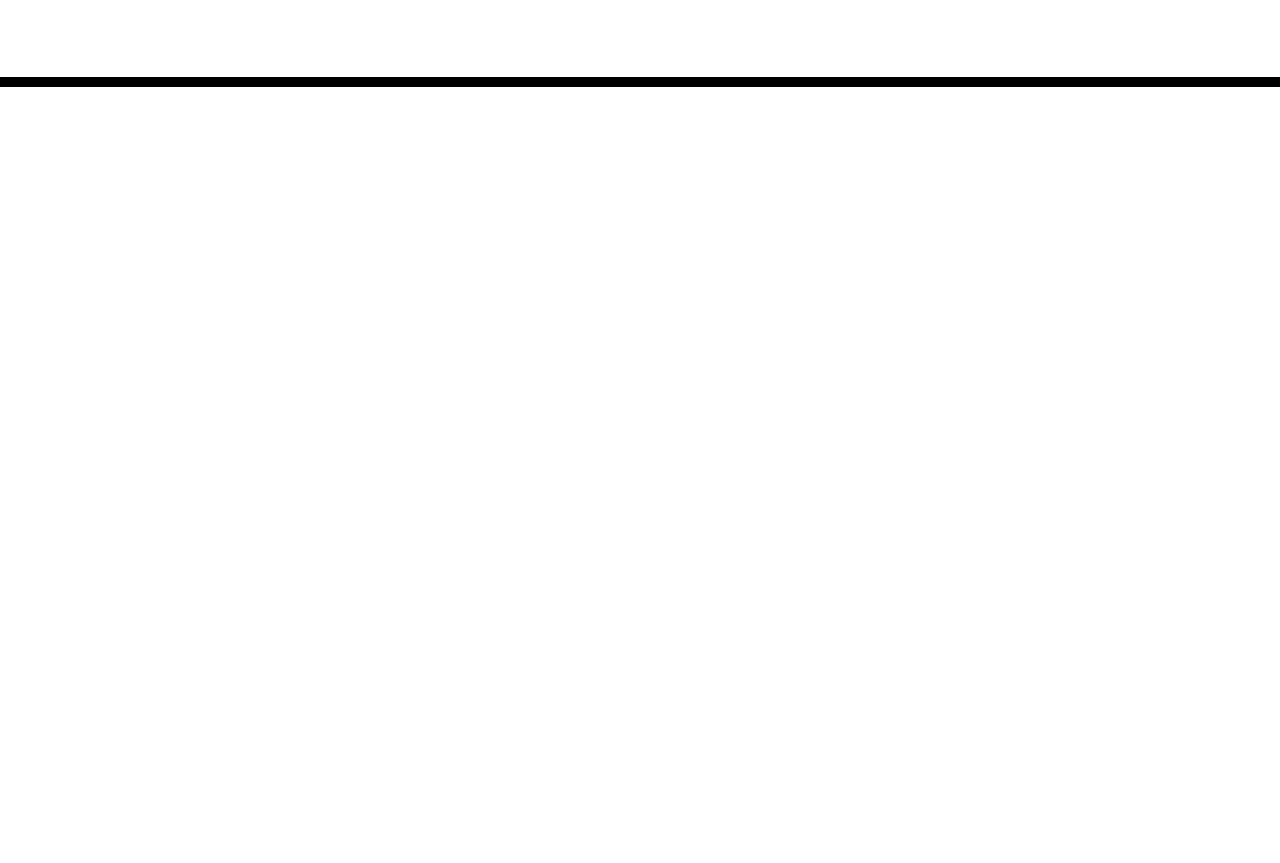
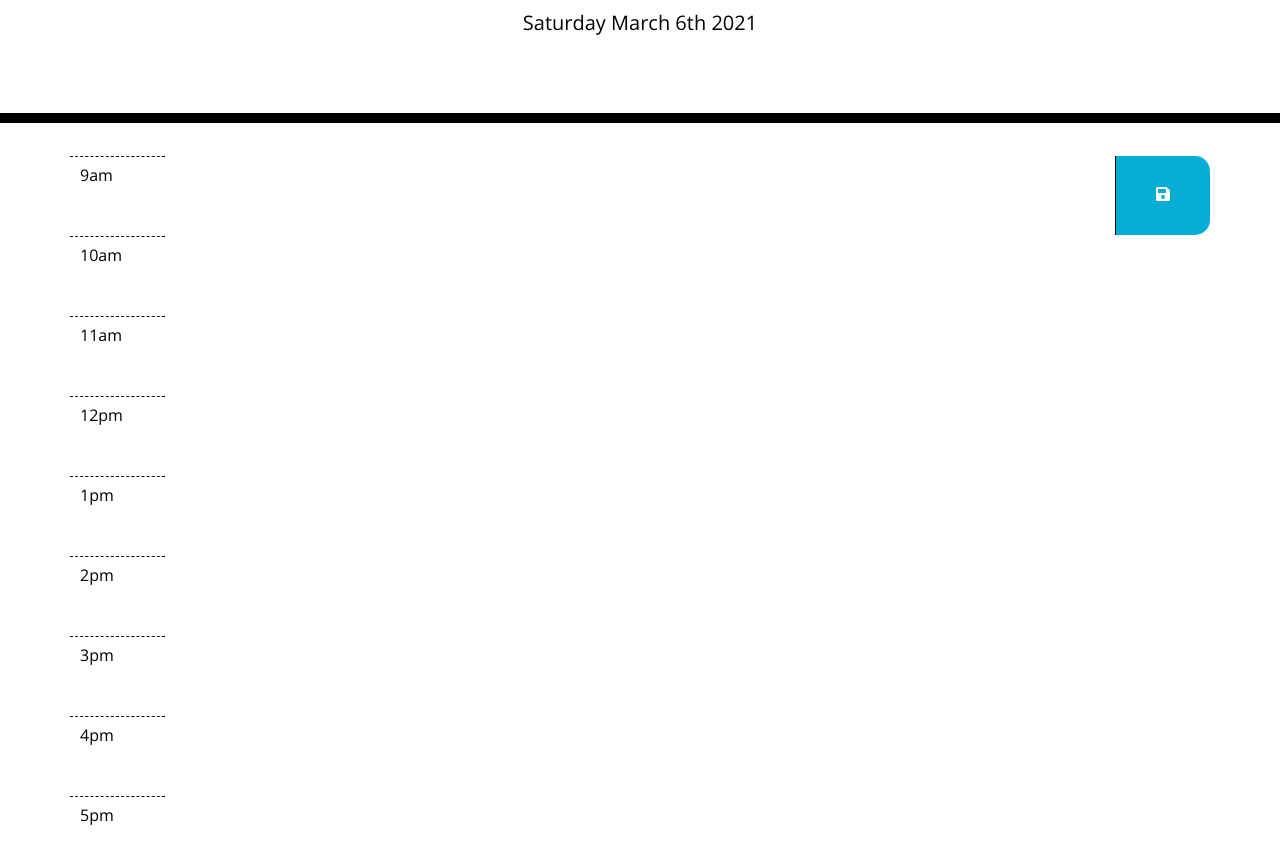
Before and after one commit to jayeebee/work-day, a plain HTML site: page index.html in a window 1280 px wide. Shown: the part 181-1044 px from the top of the page. Before the commit the page ends 800 px from the top, so only its background shows below. Drawn offline with nearby package versions, Linux system fonts and the light colour scheme.

Commit message:
formatting and adding date

```diff
--- a/assets/css/style.css
+++ b/assets/css/style.css
@@ -40,6 +40,7 @@ textarea{
   background-color: #ffffff;
   color: #000000;
   border-top: 1px dashed #000000;
+  padding: 10px;
 }
 
 .past {
@@ -63,6 +64,8 @@ textarea{
   border-bottom-right-radius: 15px;
   background-color: #06AED5;
   color: white;
+  text-align: center;
+  padding: 30px;
 }
 
 .saveBtn i:hover {
--- a/assets/js/script.js
+++ b/assets/js/script.js
@@ -0,0 +1,10 @@
+var dateEl = document.getElementById("currentDay");
+var currentDate = moment().format('dddd MMMM do YYYY')
+console.log(currentDate)
+
+dateEl.innerHTML= currentDate
+
+
+
+
+//moment(XXX).isValid to be used for color scheme maybe
--- a/index.html
+++ b/index.html
@@ -30,9 +30,42 @@
     </header>
     <div class="container">
       <!-- Timeblocks go here -->
+
+
+      <div row class="row">
+        <div class="hour col-1">9am</div>
+        <div class="time-block col-10"></div>
+        <div class="saveBtn col-1 fas fa-save"></div>
+      </div>
+
+
+      <div row class="row">
+       <div class="hour col-1">10am</div>
+      </div>
+      <div row class="row">
+        <div class="hour col-1">11am</div>
+      </div>
+      <div row class="row">
+        <div class="hour col-1">12pm</div>
+      </div>
+      <div row class="row">
+        <div class="hour col-1">1pm</div>
+      </div>
+      <div row class="row">
+        <div class="hour col-1">2pm</div>
+      </div>
+      <div row class="row">
+        <div class="hour col-1">3pm</div>
+      </div>
+      <div row class="row">
+        <div class="hour col-1">4pm</div>
+      </div>
+      <div row class="row">
+        <div class="hour col-1">5pm</div>
     </div>
 
     <script src="https://code.jquery.com/jquery-3.4.1.min.js"></script>
     <script src="https://cdnjs.cloudflare.com/ajax/libs/moment.js/2.24.0/moment.min.js"></script>
+    <script src="./assets/js/script.js"></script>
   </body>
 </html>
```
